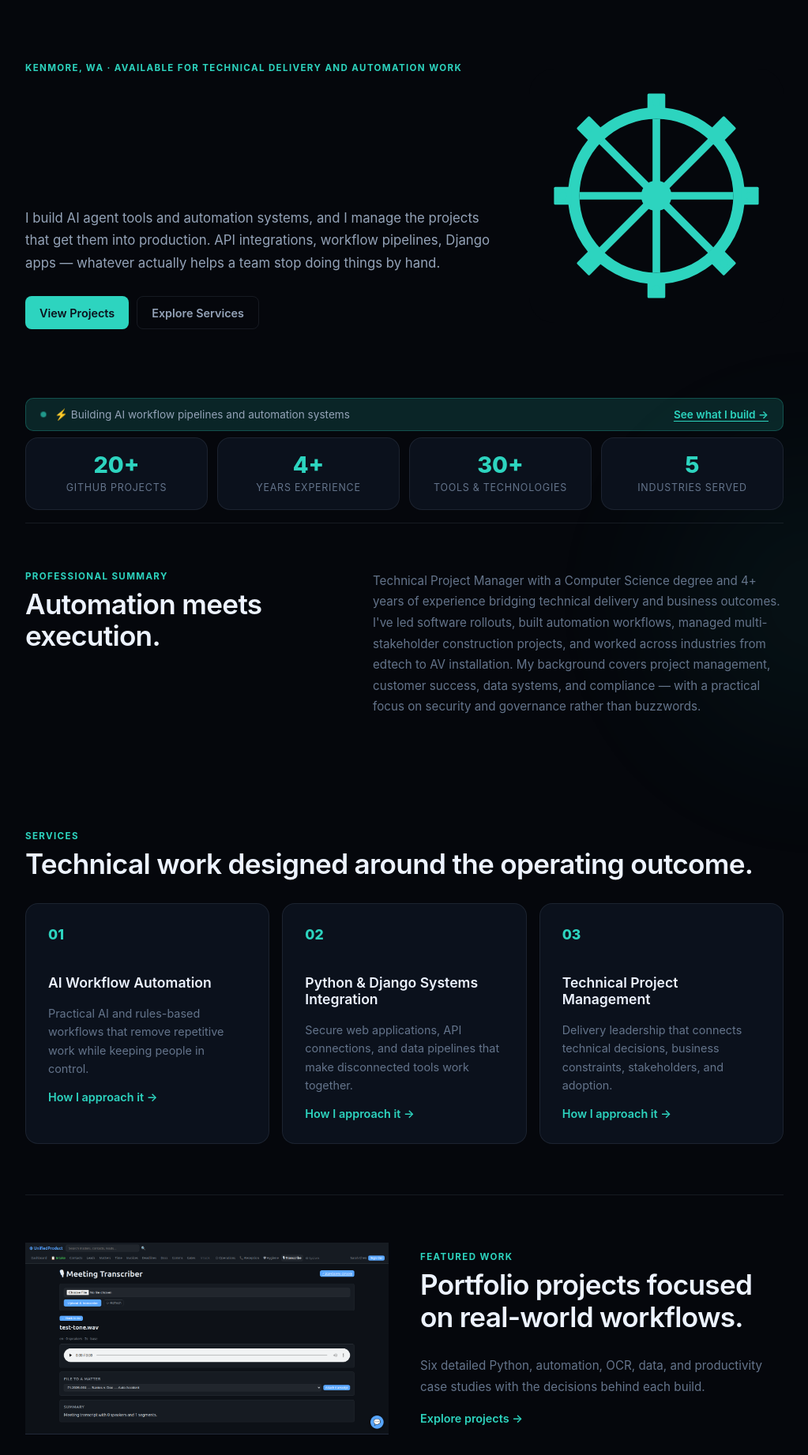
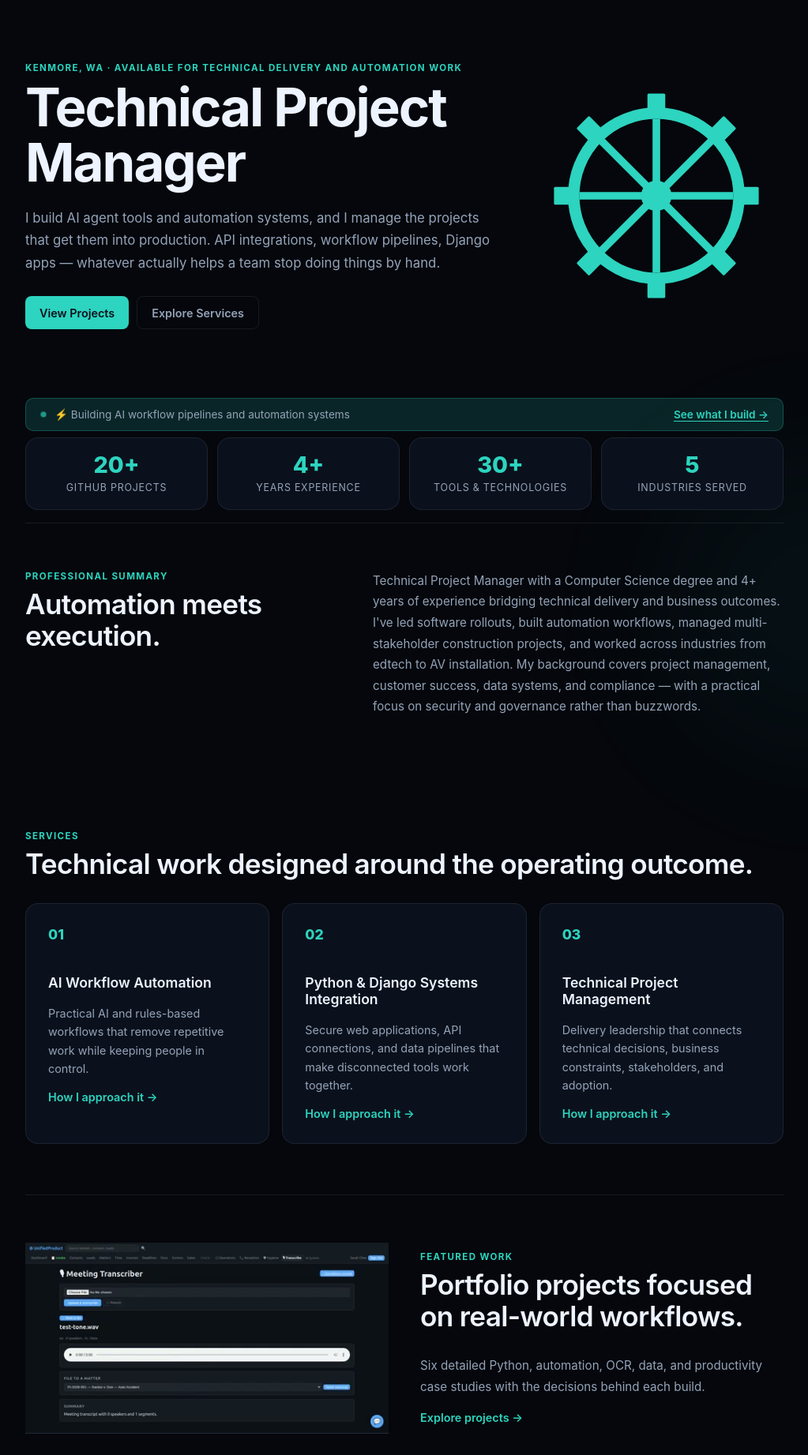
Before and after one commit to Jdrexx/personalwebsite, a Django app: page / in a window 1280 px wide. Shown: the part 77-1920 px from the top of the page at 79% size, without its empty margins (128-1151 px from the left). Run offline with Django 5.2, Linux system fonts and the light colour scheme; some libraries are stand-ins or nearby versions.

Commit message:
Fix layout stability and static delivery

```diff
--- a/portfolio/static/portfolio/css/site.css
+++ b/portfolio/static/portfolio/css/site.css
@@ -6,7 +6,7 @@
   --accent-dim: rgba(45, 212, 191, 0.15);
   --text: #edf3ff;
   --text-dim: #94a3b8;
-  --muted: #64748b;
+  --muted: #94a3b8;
   --line: rgba(148, 163, 184, 0.12);
   --shadow: 0 1px 3px rgba(0, 0, 0, 0.3);
   --radius: 16px;
@@ -20,7 +20,7 @@
   --accent-dim: rgba(13, 148, 136, 0.1);
   --text: #0f172a;
   --text-dim: #475569;
-  --muted: #94a3b8;
+  --muted: #475569;
   --line: rgba(0, 0, 0, 0.08);
   --shadow: 0 1px 3px rgba(0, 0, 0, 0.08);
 }
@@ -37,6 +37,10 @@ body {
 .skip-link { position: fixed; left: 12px; top: -80px; z-index: 100; padding: 10px 14px; background: var(--accent); color: #04110f; font-weight: 800; text-decoration: none; }
 .skip-link:focus { top: 12px; }
 a { color: inherit; }
+.sr-only {
+  position: absolute; width: 1px; height: 1px; padding: 0; margin: -1px;
+  overflow: hidden; clip: rect(0, 0, 0, 0); white-space: nowrap; border: 0;
+}
 ::selection { background: var(--accent-dim); color: var(--text); }
 :focus-visible { outline: 2px solid var(--accent); outline-offset: 3px; border-radius: 6px; }
 
@@ -160,13 +164,21 @@ h3 { font-size: 1.1rem; font-weight: 600; }
 .fade-in.visible { opacity: 1; transform: translateY(0); }
 
 /* ── Typing effect ─────────────────────────────────────────────────── */
-.typewriter { visibility: hidden; }
-.typewriter::after { content: '|'; color: var(--accent); animation: blink-caret .75s step-end infinite; }
+.typewriter { position: relative; }
+.typewriter-sizer { visibility: visible; }
+.typewriter-animated { display: none; }
+.typewriter.typewriter-enhanced .typewriter-sizer { visibility: hidden; }
+.typewriter.typewriter-enhanced .typewriter-animated {
+  display: block; position: absolute; inset: 0;
+}
+.typewriter.typewriter-enhanced .typewriter-animated::after {
+  content: '|'; color: var(--accent); animation: blink-caret .75s step-end infinite;
+}
 @keyframes blink-caret { 50% { opacity: 0; } }
 
 /* ── Decorative blobs ───────────────────────────────────────────────── */
 .hero-visual { position: relative; min-height: 400px; display: grid; place-items: center; }
-.hero-logo { display: block; width: 100%; max-width: 400px; height: auto; object-fit: contain; }
+.hero-logo { display: block; width: min(100%, 400px); height: auto; aspect-ratio: 1 / 1; object-fit: contain; }
 .blob { position: absolute; border-radius: 50%; opacity: 0.15; pointer-events: none; }
 .blob-4 { width: 280px; height: 280px; background: radial-gradient(circle, var(--accent), transparent); position: relative; margin: 0 auto; animation: float 11s ease-in-out infinite; }
 .blob-sm { width: 120px; height: 120px; background: radial-gradient(circle, var(--accent), transparent); position: relative; margin: 0 auto; opacity: 0.2; animation: float 9s ease-in-out infinite; }
@@ -206,6 +218,7 @@ h3 { font-size: 1.1rem; font-weight: 600; }
 .project-grid { display: grid; grid-template-columns: repeat(2, 1fr); gap: 20px; }
 .project-card { padding: 0; overflow: hidden; }
 .project-thumb { min-height: 160px; display: grid; place-items: center; background: var(--panel-2); border-bottom: 1px solid var(--line); overflow: hidden; }
+.project-thumb picture { display: block; width: 100%; height: 100%; }
 .project-screenshot { display: block; width: 100%; height: 100%; object-fit: cover; border-radius: 0; }
 .project-body { padding: 20px; }
 .project-body h2 { font-size: 1.1rem; margin-bottom: 8px; }
--- a/portfolio/static/portfolio/js/home.js
+++ b/portfolio/static/portfolio/js/home.js
@@ -4,10 +4,12 @@
   var heading = document.querySelector(".typewriter");
   if (heading && !reducedMotion) {
     var text = heading.dataset.text || heading.textContent;
-    heading.textContent = "";
+    var animatedText = heading.querySelector(".typewriter-animated");
+    heading.classList.add("typewriter-enhanced");
+    animatedText.textContent = "";
     var index = 0;
     function typeNext() {
-      if (index < text.length) { heading.textContent += text.charAt(index++); window.setTimeout(typeNext, 45); }
+      if (index < text.length) { animatedText.textContent += text.charAt(index++); window.setTimeout(typeNext, 45); }
     }
     window.setTimeout(typeNext, 250);
   }
--- a/portfolio/templates/portfolio/base.html
+++ b/portfolio/templates/portfolio/base.html
@@ -31,7 +31,7 @@
   <a class="skip-link" href="#main-content">Skip to content</a>
   <div class="page-glow"></div>
   <header class="site-header">
-    <a class="brand" href="{% url 'portfolio:home' %}" aria-label="{{ content.name }} home">
+    <a class="brand" href="{% url 'portfolio:home' %}">
       <span class="brand-mark">JD</span>
       <span class="brand-name">{{ content.name }}</span>
     </a>
--- a/portfolio/templates/portfolio/home.html
+++ b/portfolio/templates/portfolio/home.html
@@ -4,7 +4,11 @@
 <section class="hero section-shell">
   <div class="hero-copy">
     <p class="eyebrow">{{ content.location }} · Available for technical delivery and automation work</p>
-    <h1 class="typewriter" data-text="{{ content.headline }}">{{ content.headline }}</h1>
+    <h1 class="typewriter" data-text="{{ content.headline }}">
+      <span class="typewriter-sizer" aria-hidden="true">{{ content.headline }}</span>
+      <span class="typewriter-animated" aria-hidden="true">{{ content.headline }}</span>
+      <span class="sr-only">{{ content.headline }}</span>
+    </h1>
     <p class="lead">{{ content.tagline }}</p>
     <div class="hero-actions">
       <a class="button primary" href="{% url 'portfolio:projects' %}">{{ content.cta.primary_label }}</a>
@@ -44,7 +48,11 @@
 
 <section class="section-shell showcase fade-in">
   <div class="project-thumb">
-    <img class="project-screenshot" src="{% static 'portfolio/featured-work.png' %}" alt="A selection of Jonathan Dreksler's workflow automation projects" width="1440" height="757" loading="lazy" decoding="async">
+    <picture>
+      <source type="image/avif" srcset="{% static 'portfolio/featured-work-480.avif' %} 480w, {% static 'portfolio/featured-work-720.avif' %} 720w, {% static 'portfolio/featured-work-960.avif' %} 960w" sizes="(max-width: 720px) calc(100vw - 48px), 460px">
+      <source type="image/webp" srcset="{% static 'portfolio/featured-work-480.webp' %} 480w, {% static 'portfolio/featured-work-720.webp' %} 720w, {% static 'portfolio/featured-work-960.webp' %} 960w" sizes="(max-width: 720px) calc(100vw - 48px), 460px">
+      <img class="project-screenshot" src="{% static 'portfolio/featured-work.png' %}" alt="A selection of Jonathan Dreksler's workflow automation projects" width="1440" height="757" loading="lazy" decoding="async">
+    </picture>
   </div>
   <div><p class="eyebrow">Featured Work</p><h2>Portfolio projects focused on real-world workflows.</h2><p class="section-text">Six detailed Python, automation, OCR, data, and productivity case studies with the decisions behind each build.</p><a class="text-link" href="{% url 'portfolio:projects' %}">Explore projects →</a></div>
 </section>
```
Also changed, not shown: personalwebsite/settings.py (+13 -1 lines), portfolio/tests.py (+21 -0 lines), portfolio/static/portfolio/featured-work-480.avif (added), portfolio/static/portfolio/featured-work-480.webp (added), portfolio/static/portfolio/featured-work-720.avif (added), portfolio/static/portfolio/featured-work-720.webp (added), portfolio/static/portfolio/featured-work-960.avif (added), portfolio/static/portfolio/featured-work-960.webp (added).
